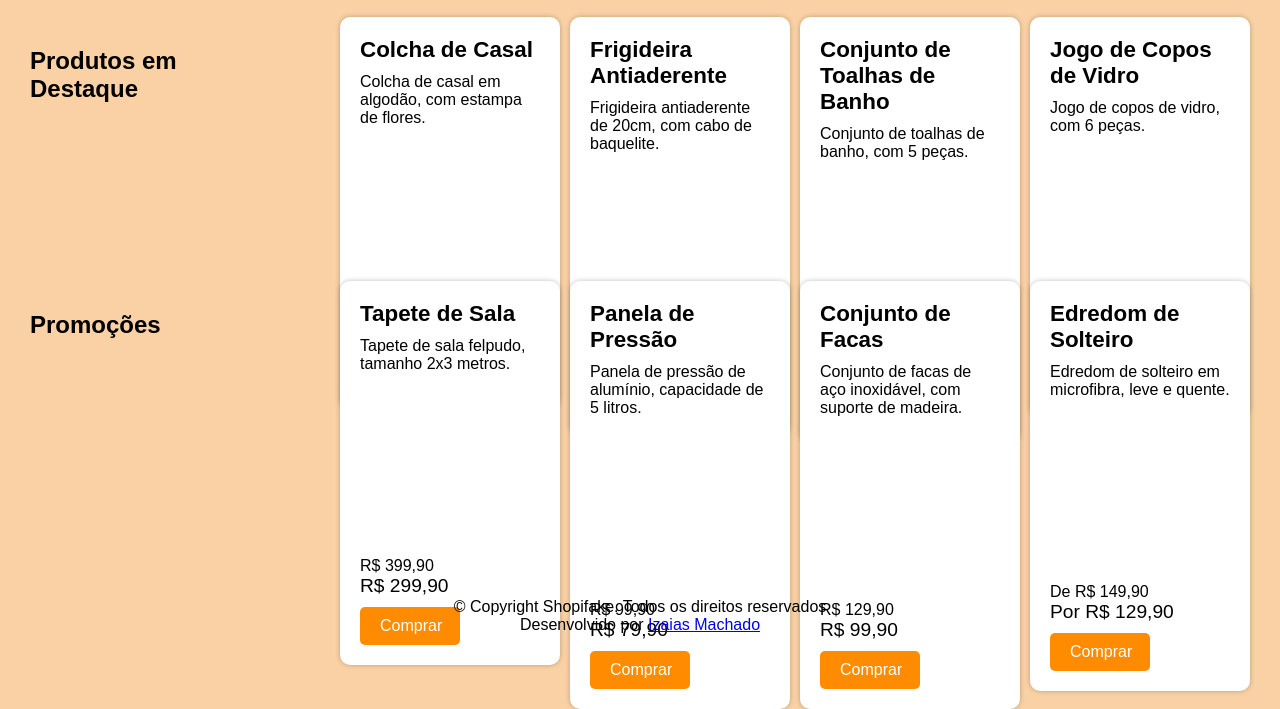
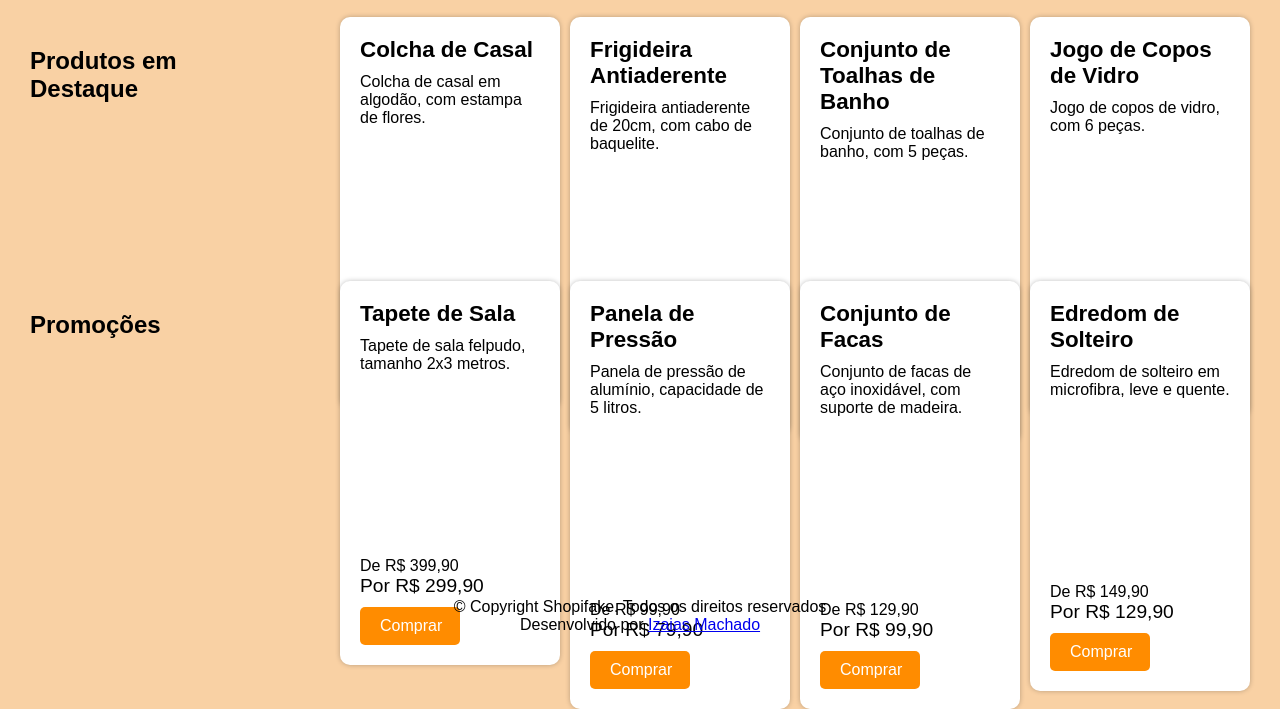
Before and after one commit to izaiasmachado/tecnologias-web-ii, a website: page assignments/simple-http-server/public/index.html in a window 1280 px wide. Shown: the part 124-833 px from the top of the page. Drawn offline with Linux system fonts and the light colour scheme.

Commit message:
fix: add promotional deals

```diff
--- a/assignments/simple-http-server/public/index.html
+++ b/assignments/simple-http-server/public/index.html
@@ -84,8 +84,8 @@
                 </div>
               </div>
               <div class="ProductCard__Price">
-                <span class="ProductCard__NormalPrice">R$ 399,90</span>
-                <span class="ProductCard__PromoPrice">R$ 299,90</span>
+                <span class="ProductCard__NormalPrice">De R$ 399,90</span>
+                <span class="ProductCard__PromoPrice">Por R$ 299,90</span>
               </div>
               <div class="ProductCard__BuyButton">Comprar</div>
             </div>
@@ -97,8 +97,8 @@
                 </div>
               </div>
               <div class="ProductCard__Price">
-                <span class="ProductCard__NormalPrice">R$ 99,90</span>
-                <span class="ProductCard__PromoPrice">R$ 79,90</span>
+                <span class="ProductCard__NormalPrice">De R$ 99,90</span>
+                <span class="ProductCard__PromoPrice">Por R$ 79,90</span>
               </div>
               <div class="ProductCard__BuyButton">Comprar</div>
             </div>
@@ -110,8 +110,8 @@
                 </div>
               </div>
               <div class="ProductCard__Price">
-                <span class="ProductCard__NormalPrice">R$ 129,90</span>
-                <span class="ProductCard__PromoPrice">R$ 99,90</span>
+                <span class="ProductCard__NormalPrice">De R$ 129,90</span>
+                <span class="ProductCard__PromoPrice">Por R$ 99,90</span>
               </div>
               <div class="ProductCard__BuyButton">Comprar</div>
             </div>
```
Also changed, not shown: assignments/simple-http-server/docs/img/pagina-com-produtos-populados.png.
